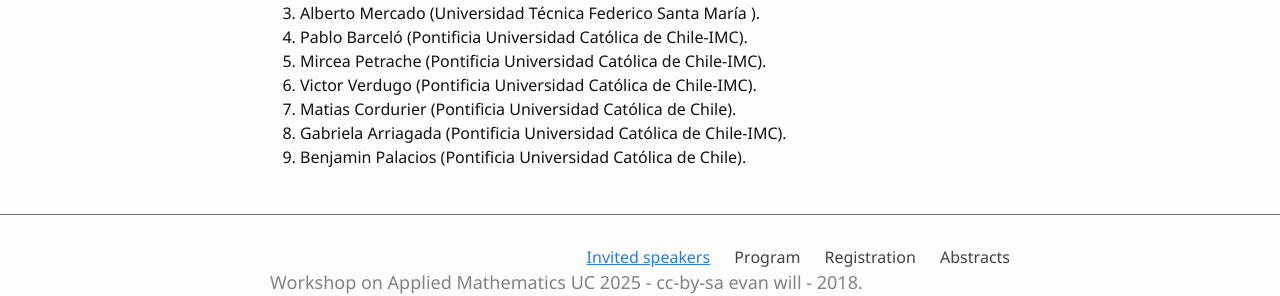
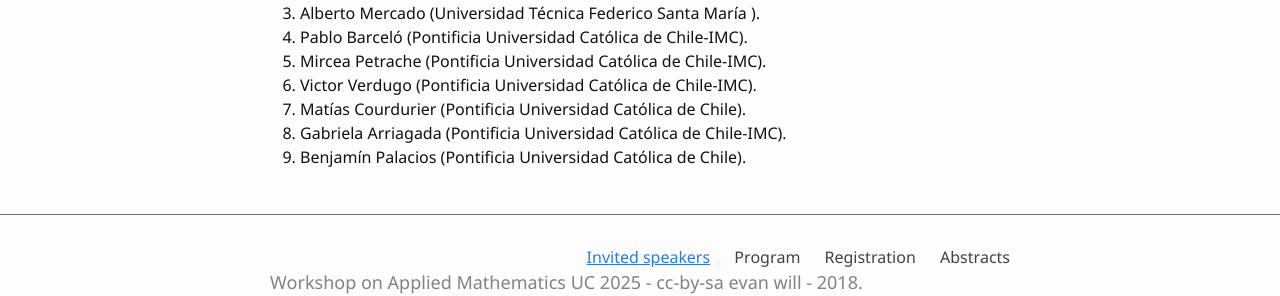
Before and after one commit to AppliedMathUC/workshop-applied-math-2025, a Jekyll site: the page built from 0-prep.md, in a window 1280 px wide. Shown: the part 258-554 px from the top of the page. Built offline with Jekyll 4.4.1, drawn with Linux system fonts in a browser that asks for light colours.

Commit message:
Update 0-prep.md

```diff
--- a/0-prep.md
+++ b/0-prep.md
@@ -11,6 +11,6 @@
 4. Pablo Barceló (Pontificia Universidad Católica de Chile-IMC).
 5. Mircea Petrache (Pontificia Universidad Católica de Chile-IMC).
 6. Victor Verdugo (Pontificia Universidad Católica de Chile-IMC).
-7. Matias Cordurier (Pontificia Universidad Católica de Chile).
+7. Matías Courdurier (Pontificia Universidad Católica de Chile).
 8. Gabriela Arriagada (Pontificia Universidad Católica de Chile-IMC).
-9. Benjamin Palacios (Pontificia Universidad Católica de Chile).
+9. Benjamín Palacios (Pontificia Universidad Católica de Chile).
```
